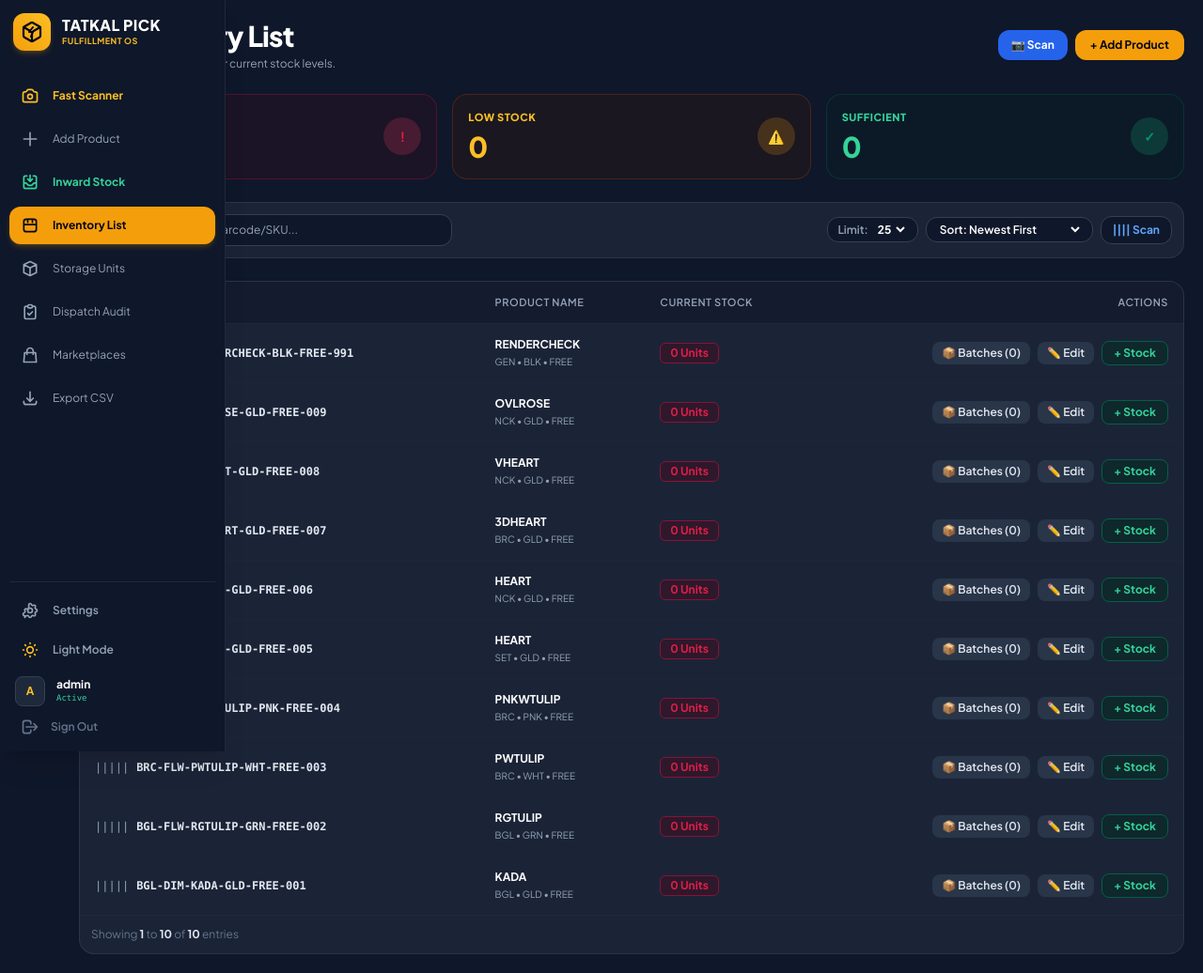
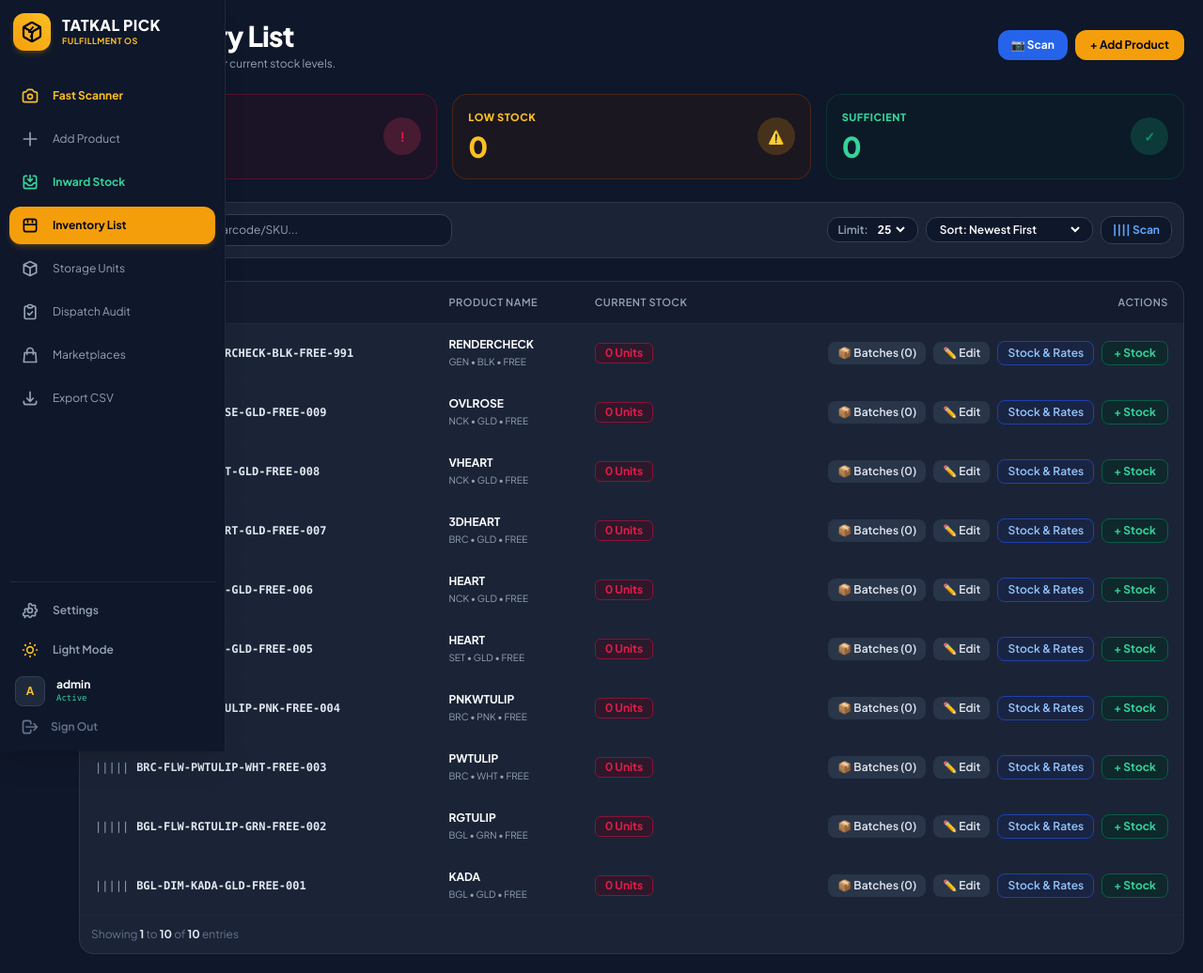
Before and after one commit to mohsinalisheliya/sku_manager, a Django app: page /inventory/ in a window 1280 px wide. Shown: the whole page at 94% size. Run offline with Django 5.2, Linux system fonts and the light colour scheme; a user stored in the database is signed in; data comes from the database, SQL or seed files in the repository; data that the repository does not hold is empty; some libraries are stand-ins or nearby versions.

Commit message:
auto-save: progress update (05-Oct-2026 06:09:49 PM)

```diff
--- a/templates/sku_manager/inventory.html
+++ b/templates/sku_manager/inventory.html
@@ -134,6 +134,11 @@
                 <a href="{% url 'sku_edit' item.pk %}"
                    class="inline-flex items-center gap-1 text-xs bg-slate-100 hover:bg-slate-200 dark:bg-slate-700/60 dark:hover:bg-slate-700 text-slate-700 dark:text-slate-200 px-2.5 py-1 rounded-lg transition font-semibold">
                   ✏️ Edit
+                </a>
+
+                <a href="{% url 'stock_action' item.pk %}"
+                   class="inline-flex items-center gap-1 text-xs bg-blue-50 hover:bg-blue-100 dark:bg-blue-950/40 dark:hover:bg-blue-900/50 text-blue-700 dark:text-blue-300 border border-blue-200 dark:border-blue-800 px-2.5 py-1 rounded-lg transition font-semibold">
+                  Stock & Rates
                 </a>
 
                 <button type="button"
--- a/templates/sku_manager/stock_action.html
+++ b/templates/sku_manager/stock_action.html
@@ -1,4 +1,5 @@
 {% extends "sku_manager/base.html" %}
+{% load custom_filters %}
 
 {% block title %}Stock & Rates: {{ item.name }} - Tatkal Pick{% endblock %}
 
@@ -73,7 +74,7 @@
         {% for platform in platforms %}
           <div class="flex items-center justify-between gap-3 rounded-xl bg-slate-50 dark:bg-slate-900 p-3">
             <label for="platform-price-{{ platform.pk }}" class="text-xs font-bold text-slate-700 dark:text-slate-300">{{ platform.name }}</label>
-            <input id="platform-price-{{ platform.pk }}" type="number" min="0" step="0.01" name="platform_price_{{ platform.pk }}" value="{{ current_prices|get_item:platform.pk|default:'' }}" class="w-32 rounded-lg border border-slate-300 dark:border-slate-700 bg-white dark:bg-slate-950 px-2 py-1.5 text-right text-xs font-mono">
+            <input id="platform-price-{{ platform.pk }}" type="number" min="0" step="0.01" name="platform_price_{{ platform.pk }}" value="{{ current_prices|dict_lookup:platform.pk }}" class="w-32 rounded-lg border border-slate-300 dark:border-slate-700 bg-white dark:bg-slate-950 px-2 py-1.5 text-right text-xs font-mono">
           </div>
         {% empty %}
           <p class="text-xs text-slate-500">No marketplace channels configured.</p>
```
